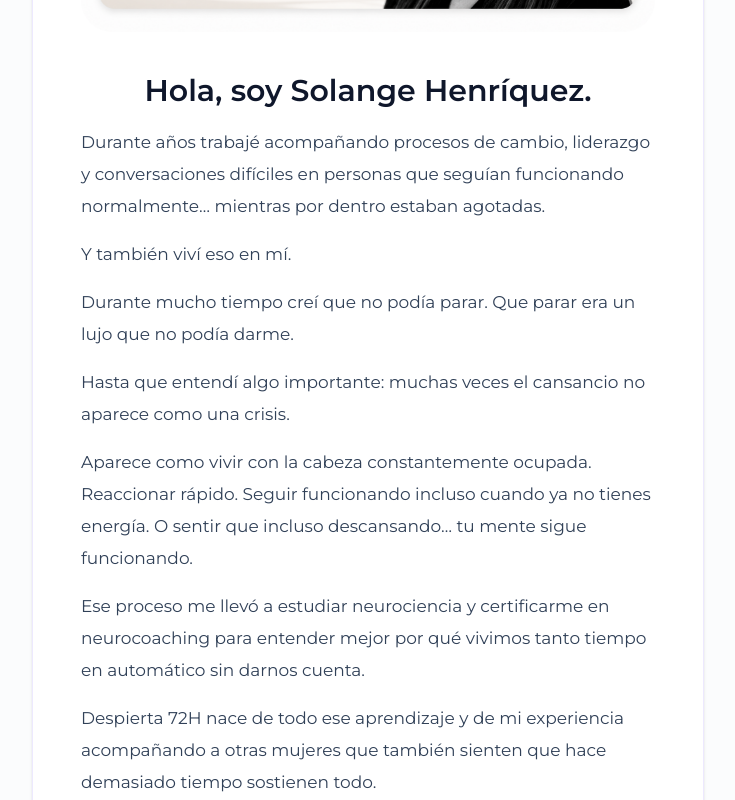
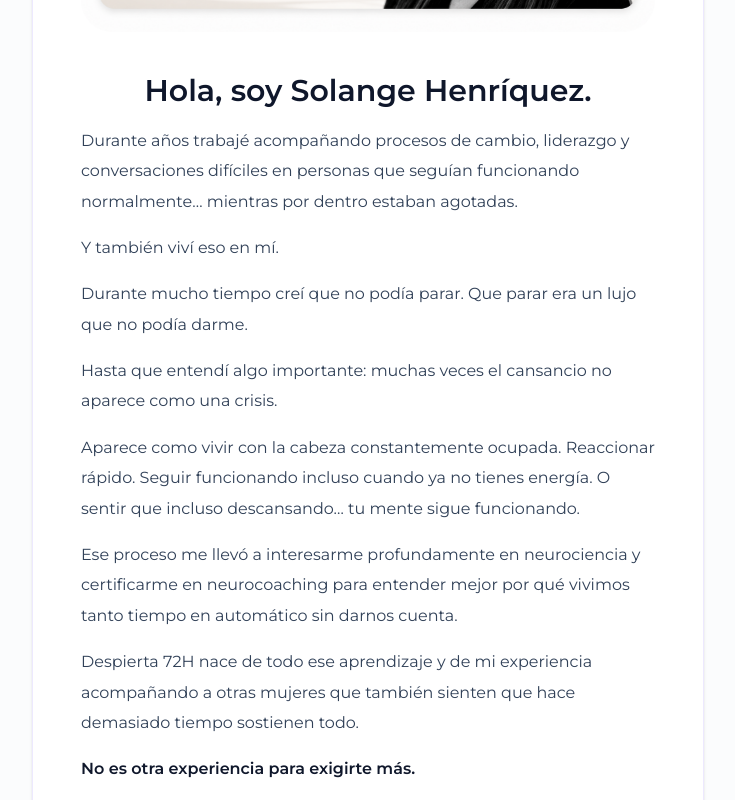
Before and after one commit to cursossolange/despierta-72h, a React (Vite) app: page / in a window 1280 px wide. Shown: the part 2140-2940 px from the top of the page, without its empty margins (272-1007 px from the left). Built offline with nearby package versions, Linux system fonts and the light colour scheme; no server answers.

Commit message:
Update LandingPage.tsx

```diff
--- a/src/components/LandingPage.tsx
+++ b/src/components/LandingPage.tsx
@@ -259,7 +259,7 @@ Un espacio breve para bajar el ritmo y sentirte un poco más en calma.
   Hola, soy Solange Henríquez.
 </h2>
 
-  <div className="text-sm md:text-[17px] text-slate-700 leading-8 font-normal space-y-4 max-w-2xl mx-auto text-left">
+ <div className="text-[15px] md:text-[16px] text-slate-700 leading-[1.9] font-normal space-y-4 max-w-2xl mx-auto text-left">
 
 <p>
   Durante años trabajé acompañando procesos de cambio, liderazgo y conversaciones difíciles en personas que seguían funcionando normalmente… mientras por dentro estaban agotadas.
@@ -287,7 +287,7 @@ Un espacio breve para bajar el ritmo y sentirte un poco más en calma.
 </p>
 
 <p>
-  Ese proceso me llevó a estudiar neurociencia y certificarme en neurocoaching para entender mejor por qué vivimos tanto tiempo en automático sin darnos cuenta.
+  Ese proceso me llevó a interesarme profundamente en  neurociencia y certificarme en neurocoaching para entender mejor por qué vivimos tanto tiempo en automático sin darnos cuenta.
 </p>
 
 <p>
```
